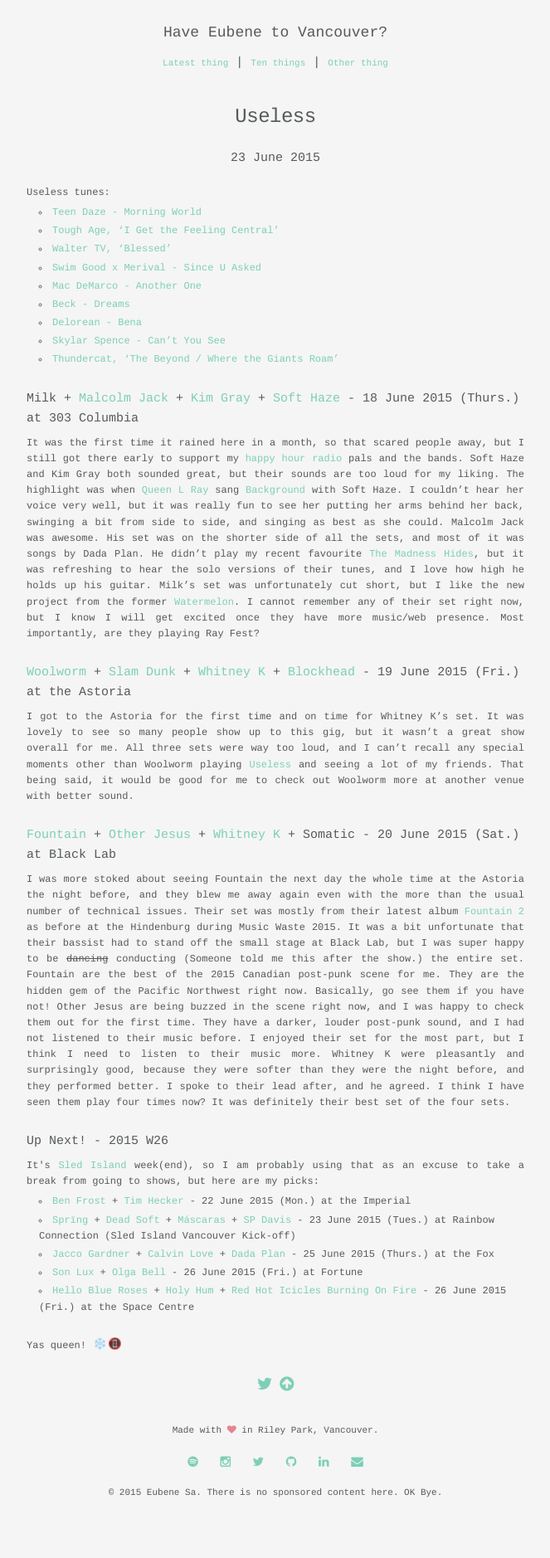
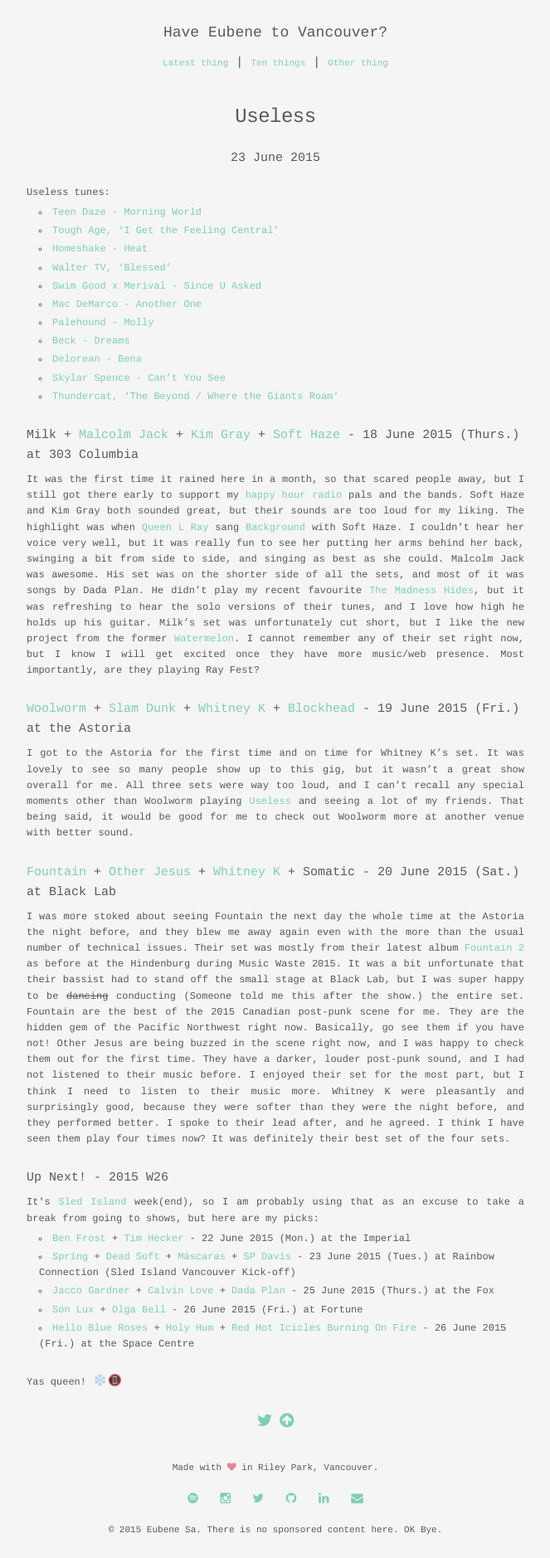
Before and after one commit to eubenesa/eubenesa-v1-jekyll, a Jekyll site: the page built from _posts/2015-06-22-useless.md, in a window 1280 px wide. Shown: the whole page at 83% size, without its empty margins (308-971 px from the left). Built offline with Jekyll 4.4.1, drawn with Linux system fonts in a browser that asks for light colours; emoji names are drawn with the system emoji font; before the commit the page ends 1834 px from its top, so only the background shows below that.

Commit message:
Add new Homeshake and Palehound tracks to post lucky 7

```diff
--- a/_posts/2015-06-22-useless.md
+++ b/_posts/2015-06-22-useless.md
@@ -8,9 +8,11 @@
 
   * [Teen Daze - Morning World](https://soundcloud.com/teendaze/teen-daze-morning-world)
   * [Tough Age, 'I Get the Feeling Central'](http://consequenceofsound.net/2015/06/stream-tough-ages-new-album-i-get-the-feeling-central/)
+  * [Homeshake - Heat](https://www.youtube.com/watch?v=MY2qW5JUTxA)
   * [Walter TV, 'Blessed'](https://open.spotify.com/album/0G56n5q84ECyRZ2iSFn0Ao)
   * [Swim Good x Merival - Since U Asked](https://soundcloud.com/shhsecretsongs/swimgood)
   * [Mac DeMarco - Another One](https://www.youtube.com/watch?v=gbg27oT8Z9M)
+  * [Palehound - Molly](https://www.youtube.com/watch?v=a-jzuHhVfnc)
   * [Beck - Dreams](https://www.youtube.com/watch?v=oTM3YPTYNo0)
   * [Delorean - Bena](https://soundcloud.com/deloreandanz/delorean-bena)
   * [Skylar Spence - Can't You See](https://soundcloud.com/carparkrecords/skylar-spence-cant-you-see)
```
